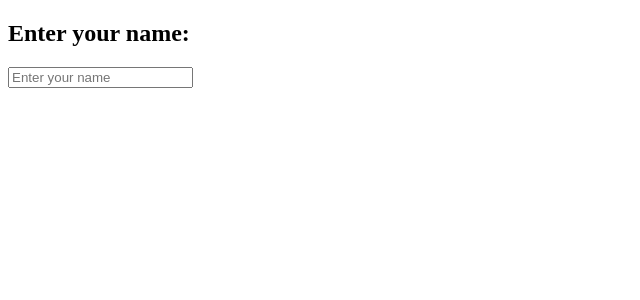
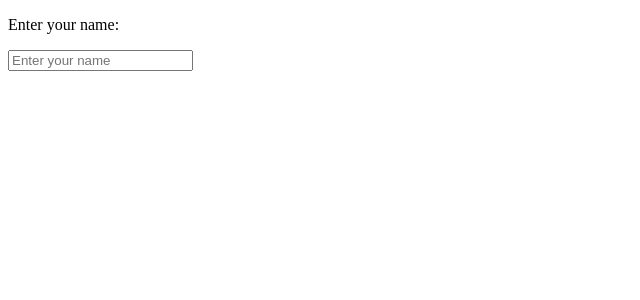
Before and after one commit to acciojob/personal-greeting-sandeep-mz, a React app: page / in a window 1280 px wide. Shown: the top 300 px of the page, without its empty margins (0-640 px from the left). Built offline with nearby package versions, Linux system fonts and the light colour scheme.

Commit message:
2nd release

```diff
--- a/src/components/App.js
+++ b/src/components/App.js
@@ -8,7 +8,7 @@ const App = () => {
   };
   return (
     <div>
-      <h2>Enter your name:</h2>
+      <p>Enter your name:</p>
       <label>
         <input
           type="text"
```
